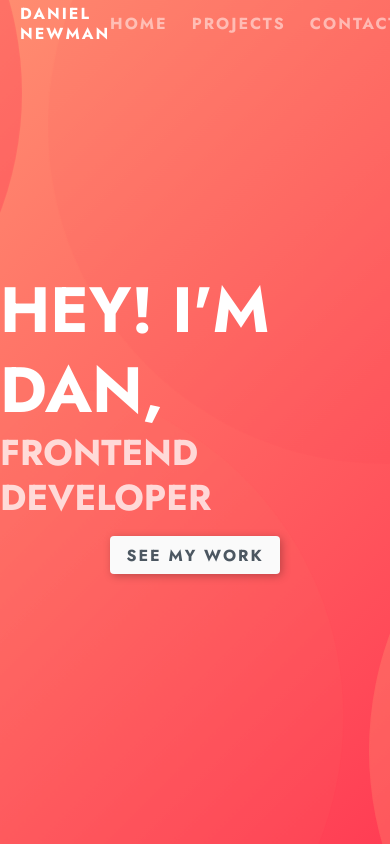
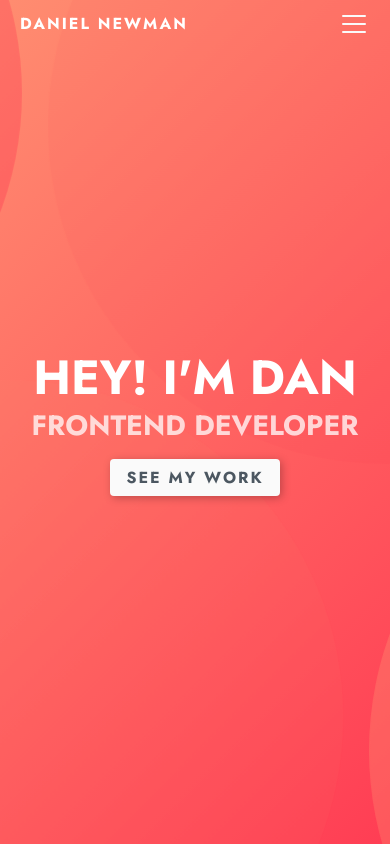
Before and after one commit to mannewdan/portfolio, a React (Vite) app: page / in a window 390 px wide. Shown: the top 844 px of the page. Built offline with nearby package versions, Linux system fonts and the light colour scheme.

Commit message:
responsive header & hero

```diff
--- a/src/components/Header.tsx
+++ b/src/components/Header.tsx
@@ -1,19 +1,36 @@
+import { useState } from "react";
 import Background from "./Background";
 
 export default function Header() {
+  const [active, setActive] = useState(false);
+
   return (
     <>
       <header className="header">
         <Background />
-        <span className="text-h-s">Daniel Newman</span>
-        <nav>
-          <a href="#home" className="text-h-s c-text-light-50">
+        <span className="text-h-s unselectable">Daniel Newman</span>
+        <div
+          className={`nav-dropdown-button ${active ? "active" : ""}`}
+          onClick={() => setActive((prev) => !prev)}
+        >
+          <button></button>
+        </div>
+        <nav className={active ? "active" : ""}>
+          <a onClick={() => setActive(false)} href="#home" className="text-h-s">
             Home
           </a>
-          <a href="#projects" className="text-h-s c-text-light-50">
+          <a
+            onClick={() => setActive(false)}
+            href="#projects"
+            className="text-h-s"
+          >
             Projects
           </a>
-          <a href="#contact" className="text-h-s c-text-light-50">
+          <a
+            onClick={() => setActive(false)}
+            href="#contact"
+            className="text-h-s"
+          >
             Contact
           </a>
         </nav>
--- a/src/components/Hero.tsx
+++ b/src/components/Hero.tsx
@@ -5,7 +5,7 @@ export default function Hero() {
     <section className="hero">
       <Background />
       <div className="main-container">
-        <h1 className="text-h-l">Hey! I'm Dan,</h1>
+        <h1 className="text-h-l">Hey! I'm Dan</h1>
         <p className="text-h-m c-text-light-75">Frontend Developer</p>
 
         <a href="#projects" className="text-h-s">
--- a/src/css/main.css
+++ b/src/css/main.css
@@ -101,18 +101,28 @@ h6 {
 
 .text-h-l {
   font-family: var(--ff-header);
-  font-size: var(--fs-900);
+  font-size: var(--fs-800);
   font-weight: 700;
   line-height: 1.25;
   text-transform: uppercase;
 }
+@media (min-width: 35em) {
+  .text-h-l {
+    font-size: var(--fs-900);
+  }
+}
 
 .text-h-m {
   font-family: var(--ff-header);
-  font-size: var(--fs-700);
+  font-size: var(--fs-600);
   font-weight: 700;
   line-height: 1.25;
   text-transform: uppercase;
+}
+@media (min-width: 35em) {
+  .text-h-m {
+    font-size: var(--fs-700);
+  }
 }
 
 .text-h-s {
@@ -187,43 +197,10 @@ h6 {
   background: hsl(var(--c-bg-dark));
 }
 
-nav a {
-  text-decoration: none;
-  position: relative;
-  transition: color 250ms ease-out 0ms, background-color 250ms ease-out 0ms, transform 250ms ease-out 0ms;
-}
-nav a::after {
-  transition: color 0ms ease-out 75ms, background-color 0ms ease-out 75ms, transform 0ms ease-out 75ms;
-  content: "";
-  position: absolute;
-  left: -0.5ch;
-  top: 40%;
-  z-index: -1;
-  width: calc(100% + 1ch);
-  height: 0.75rem;
-  background-color: hsl(var(--c-text-light)/15%);
-  transform: scaleX(0%);
-  transform-origin: left;
-}
-nav a:hover {
-  color: hsl(var(--c-text-light));
-}
-nav a:hover::after {
-  transition: color 250ms ease-out 0ms, background-color 250ms ease-out 0ms, transform 250ms ease-out 0ms;
-  transform: scaleX(100%);
-}
-
-.hero a {
-  color: hsl(var(--c-text-medium));
-  background: hsl(var(--c-bg-light));
-  text-decoration: none;
-  padding: 0.6rem 1rem 0.5rem 1rem;
-  border-radius: 0.25rem;
-  box-shadow: 2px 2px 8px hsla(0, 0%, 0%, 0.25);
-  transition: transform 100ms ease-out;
-}
-.hero a:hover {
-  transform: translateY(-0.1rem);
+.unselectable {
+  -webkit-user-select: none;
+     -moz-user-select: none;
+          user-select: none;
 }
 
 :root {
@@ -241,27 +218,159 @@ nav a:hover::after {
   z-index: 3;
   height: var(--header-height);
   padding-inline: 1.25rem;
-  -webkit-clip-path: polygon(0% 0%, 100% 0%, 100% var(--header-height), 0% var(--header-height));
-          clip-path: polygon(0% 0%, 100% 0%, 100% var(--header-height), 0% var(--header-height));
-  background: linear-gradient(135deg, hsl(var(--c-accent-main-high)), hsl(var(--c-accent-main-low)));
-  background-attachment: fixed;
-  background-size: 100% max(100vh, 20rem);
 }
 .header > * {
   position: relative;
   z-index: 5;
 }
+.header .background-animation {
+  -webkit-clip-path: polygon(0% 0%, 100% 0%, 100% var(--header-height), 0% var(--header-height));
+          clip-path: polygon(0% 0%, 100% 0%, 100% var(--header-height), 0% var(--header-height));
+}
+.header span {
+  position: relative;
+  z-index: 2;
+}
+.header .nav-dropdown-button {
+  display: flex;
+  align-items: center;
+  cursor: pointer;
+  padding: 0.75rem 0.25rem;
+}
+@media (min-width: 50em) {
+  .header .nav-dropdown-button {
+    display: none;
+  }
+}
+.header .nav-dropdown-button button {
+  cursor: pointer;
+  position: relative;
+  z-index: 2;
+  width: 1.5rem;
+  height: 0.15rem;
+  border-radius: 1rem;
+  border: none;
+  background-color: hsl(var(--c-bg-light));
+  transition: transform 175ms ease-out background-color 175ms ease-out;
+}
+.header .nav-dropdown-button button::before, .header .nav-dropdown-button button::after {
+  content: "";
+  width: 1.5rem;
+  height: 0.15rem;
+  border-radius: 1rem;
+  position: absolute;
+  top: 0;
+  left: 0;
+  background-color: hsl(var(--c-bg-light));
+  transition: transform 175ms ease-out;
+}
+.header .nav-dropdown-button button::before {
+  transform: translateY(-0.5rem);
+}
+.header .nav-dropdown-button button::after {
+  transform: translateY(0.5rem);
+}
+.header .nav-dropdown-button.active button {
+  background-color: hsl(var(--c-bg-light)/0%);
+  transform: rotate(45deg);
+}
+.header .nav-dropdown-button.active button::before {
+  transform: translateY(0) rotate(-90deg) scaleY(2) scaleX(1.25);
+}
+.header .nav-dropdown-button.active button::after {
+  transform: translateY(0) scaleY(2) scaleX(1.25);
+}
 .header nav {
   display: flex;
+  flex-direction: column;
+  justify-content: center;
+  align-items: center;
+  position: absolute;
+  z-index: 1;
+  top: 0;
+  left: 0;
+  width: 100%;
+  height: 100vh;
   gap: 1.5rem;
+  background-color: hsl(var(--c-bg-dark)/90%);
+  transform: translateY(-100%);
+}
+.header nav a {
+  font-size: var(--fs-500);
+  transform: translateX(-70vw);
+  color: hsl(var(--c-text-light));
+  text-decoration: none;
+  position: relative;
+  transition: color 250ms ease-out 0ms, background-color 250ms ease-out 0ms, transform 250ms ease-out 0ms;
+}
+.header nav a:hover {
+  color: hsl(var(--c-text-light));
+}
+.header nav a:hover::after {
+  transition: color 250ms ease-out 0ms, background-color 250ms ease-out 0ms, transform 250ms ease-out 0ms;
+  transform: scaleX(100%);
+}
+.header nav a::after {
+  transition: color 0ms ease-out 75ms, background-color 0ms ease-out 75ms, transform 0ms ease-out 75ms;
+  content: "";
+  position: absolute;
+  left: -0.5ch;
+  top: 40%;
+  z-index: -1;
+  width: calc(100% + 1ch);
+  height: 0.75rem;
+  background-color: hsl(var(--c-text-light)/15%);
+  transform: scaleX(0%);
+  transform-origin: left;
+}
+@media (min-width: 50em) {
+  .header nav {
+    flex-direction: row;
+    background: none;
+    transform: translateY(0);
+    height: unset;
+    width: unset;
+    position: initial;
+  }
+  .header nav a {
+    font-size: var(--fs-400);
+    transform: translateX(0);
+    transition: color 250ms ease-out 0ms, background-color 250ms ease-out 0ms;
+    color: hsl(var(--c-text-light)/50%);
+  }
+  .header nav a:hover {
+    color: hsl(var(--c-text-light));
+  }
+}
+.header nav.active {
+  transition: transform 350ms ease-out;
+  transform: translateY(0);
+}
+.header nav.active a {
+  transform: translateX(0);
+}
+.header nav.active a:nth-child(1) {
+  transition-delay: 275ms;
+}
+.header nav.active a:nth-child(2) {
+  transition-delay: 350ms;
+}
+.header nav.active a:nth-child(3) {
+  transition-delay: 425ms;
+}
+.header nav.active a:nth-child(4) {
+  transition-delay: 500ms;
+}
+.header nav.active a:nth-child(5) {
+  transition-delay: 575ms;
 }
 .header *::-moz-selection {
-  color: hsl(var(--c-text-light));
-  background-color: hsl(var(--c-accent-main-low));
+  color: hsl(var(--c-accent-main-low));
+  background-color: hsl(var(--c-bg-light));
 }
 .header *::selection {
-  color: hsl(var(--c-text-light));
-  background-color: hsl(var(--c-accent-main-low));
+  color: hsl(var(--c-accent-main-low));
+  background-color: hsl(var(--c-bg-light));
 }
 
 :root {
@@ -302,14 +411,24 @@ nav a:hover::after {
 }
 .hero .main-container a {
   margin-top: 1rem;
+  color: hsl(var(--c-text-medium));
+  background: hsl(var(--c-bg-light));
+  text-decoration: none;
+  padding: 0.6rem 1rem 0.5rem 1rem;
+  border-radius: 0.25rem;
+  box-shadow: 2px 2px 8px hsla(0, 0%, 0%, 0.25);
+  transition: transform 100ms ease-out;
+}
+.hero .main-container a:hover {
+  transform: translateY(-0.1rem);
 }
 .hero *::-moz-selection {
-  color: hsl(var(--c-text-light));
-  background-color: hsl(var(--c-accent-main-low));
+  color: hsl(var(--c-accent-main-low));
+  background-color: hsl(var(--c-bg-light));
 }
 .hero *::selection {
-  color: hsl(var(--c-text-light));
-  background-color: hsl(var(--c-accent-main-low));
+  color: hsl(var(--c-accent-main-low));
+  background-color: hsl(var(--c-bg-light));
 }
 
 :root {
--- a/src/scss/globals/_index.scss
+++ b/src/scss/globals/_index.scss
@@ -1,6 +1,6 @@
+@use "breakpoints";
 @use "reset";
 @use "colors";
 @use "typography";
 @use "defaults";
 @use "utils";
-@use "links";
--- a/src/scss/globals/_links.scss
+++ /dev/null
@@ -1,48 +0,0 @@
-@use "./utils" as *;
-
-nav a {
-  text-decoration: none;
-
-  position: relative;
-  &::after {
-    @include fade(0ms, 75ms);
-
-    content: "";
-    position: absolute;
-    left: -0.5ch;
-    top: 40%;
-    z-index: -1;
-
-    width: calc(100% + 1ch);
-    height: 0.75rem;
-    background-color: hsl(var(--c-text-light) / 15%);
-
-    transform: scaleX(0%);
-    transform-origin: left;
-  }
-
-  @include fade(250ms);
-  &:hover {
-    color: hsl(var(--c-text-light));
-
-    &::after {
-      @include fade(250ms);
-      transform: scaleX(100%);
-    }
-  }
-}
-
-.hero a {
-  color: hsl(var(--c-text-medium));
-  background: hsl(var(--c-bg-light));
-  text-decoration: none;
-  padding: 0.6rem 1rem 0.5rem 1rem;
-  border-radius: 0.25rem;
-
-  box-shadow: 2px 2px 8px hsl(0 0% 0% / 25%);
-
-  transition: transform 100ms ease-out;
-  &:hover {
-    transform: translateY(-0.1rem);
-  }
-}
--- a/src/scss/globals/_typography.scss
+++ b/src/scss/globals/_typography.scss
@@ -1,3 +1,5 @@
+@use "./breakpoints" as *;
+
 :root {
   --ff-body: "Rubik", sans-serif;
   --ff-header: "Jost", sans-serif;
@@ -12,17 +14,25 @@
 
 .text-h-l {
   font-family: var(--ff-header);
-  font-size: var(--fs-900);
+  font-size: var(--fs-800);
   font-weight: 700;
   line-height: 1.25;
   text-transform: uppercase;
+
+  @include breakpoint(small) {
+    font-size: var(--fs-900);
+  }
 }
 .text-h-m {
   font-family: var(--ff-header);
-  font-size: var(--fs-700);
+  font-size: var(--fs-600);
   font-weight: 700;
   line-height: 1.25;
   text-transform: uppercase;
+
+  @include breakpoint(small) {
+    font-size: var(--fs-700);
+  }
 }
 .text-h-s {
   font-family: var(--ff-header);
--- a/src/scss/globals/_utils.scss
+++ b/src/scss/globals/_utils.scss
@@ -7,9 +7,17 @@
     background-color $duration ease-out $delay,
     transform $duration ease-out $delay;
 }
+@mixin fadeColor($duration: 250ms, $delay: 0ms) {
+  transition: color $duration ease-out $delay,
+    background-color $duration ease-out $delay;
+}
 
 .block {
   position: relative;
   z-index: 2;
   background: hsl(var(--c-bg-dark));
 }
+
+.unselectable {
+  user-select: none;
+}
--- a/src/scss/layout/_header.scss
+++ b/src/scss/layout/_header.scss
@@ -1,3 +1,6 @@
+@use "../globals/breakpoints" as *;
+@use "../globals/utils" as *;
+
 :root {
   --header-height: 3rem;
 }
@@ -21,27 +24,155 @@
     z-index: 5;
   }
 
+  .background-animation {
     clip-path: polygon(
       0% 0%,
       100% 0%,
       100% var(--header-height),
       0% var(--header-height)
     );
-  background: linear-gradient(
-    135deg,
-    hsl(var(--c-accent-main-high)),
-    hsl(var(--c-accent-main-low))
-  );
-  background-attachment: fixed;
-  background-size: 100% max(100vh, 20rem);
+  }
 
+  span {
+    position: relative;
+    z-index: 2;
+  }
+  .nav-dropdown-button {
+    display: flex;
+    align-items: center;
+    cursor: pointer;
+    padding: 0.75rem 0.25rem;
+
+    @include breakpoint(medium) {
+      display: none;
+    }
+
+    button {
+      cursor: pointer;
+      position: relative;
+      z-index: 2;
+      width: 1.5rem;
+      height: 0.15rem;
+      border-radius: 1rem;
+      border: none;
+      background-color: hsl(var(--c-bg-light));
+
+      transition: transform 175ms ease-out background-color 175ms ease-out;
+
+      &::before,
+      &::after {
+        content: "";
+        width: 1.5rem;
+        height: 0.15rem;
+        border-radius: 1rem;
+        position: absolute;
+        top: 0;
+        left: 0;
+        background-color: hsl(var(--c-bg-light));
+
+        transition: transform 175ms ease-out;
+      }
+      &::before {
+        transform: translateY(-0.5rem);
+      }
+      &::after {
+        transform: translateY(0.5rem);
+      }
+    }
+
+    &.active button {
+      background-color: hsl(var(--c-bg-light) / 0%);
+      transform: rotate(45deg);
+      &::before {
+        transform: translateY(0) rotate(-90deg) scaleY(2) scaleX(1.25);
+      }
+      &::after {
+        transform: translateY(0) scaleY(2) scaleX(1.25);
+      }
+    }
+  }
   nav {
     display: flex;
+    flex-direction: column;
+    justify-content: center;
+    align-items: center;
+
+    position: absolute;
+    z-index: 1;
+    top: 0;
+    left: 0;
+    width: 100%;
+    height: 100vh;
     gap: 1.5rem;
+    background-color: hsl(var(--c-bg-dark) / 90%);
+    transform: translateY(-100%);
+    a {
+      font-size: var(--fs-500);
+      transform: translateX(-70vw);
+      color: hsl(var(--c-text-light));
+      text-decoration: none;
+
+      position: relative;
+      @include fade(250ms);
+      &:hover {
+        color: hsl(var(--c-text-light));
+
+        &::after {
+          @include fade(250ms);
+          transform: scaleX(100%);
+        }
+      }
+      &::after {
+        @include fade(0ms, 75ms);
+
+        content: "";
+        position: absolute;
+        left: -0.5ch;
+        top: 40%;
+        z-index: -1;
+
+        width: calc(100% + 1ch);
+        height: 0.75rem;
+        background-color: hsl(var(--c-text-light) / 15%);
+
+        transform: scaleX(0%);
+        transform-origin: left;
+      }
+    }
+    @include breakpoint(medium) {
+      flex-direction: row;
+      background: none;
+      transform: translateY(0);
+      height: unset;
+      width: unset;
+      position: initial;
+      a {
+        font-size: var(--fs-400);
+        transform: translateX(0);
+        @include fadeColor(250ms);
+        color: hsl(var(--c-text-light) / 50%);
+        &:hover {
+          color: hsl(var(--c-text-light));
+        }
+      }
+    }
+    &.active {
+      transition: transform 350ms ease-out;
+      transform: translateY(0);
+      a {
+        transform: translateX(0);
+      }
+
+      @for $i from 1 through 5 {
+        a:nth-child(#{$i}) {
+          transition-delay: calc(200ms + $i * 75ms);
+        }
+      }
+    }
   }
 
   & *::selection {
-    color: hsl(var(--c-text-light));
-    background-color: hsl(var(--c-accent-main-low));
+    color: hsl(var(--c-accent-main-low));
+    background-color: hsl(var(--c-bg-light));
   }
 }
--- a/src/scss/layout/_hero.scss
+++ b/src/scss/layout/_hero.scss
@@ -39,14 +39,25 @@
     &::after {
       bottom: 0;
     }
-
     a {
       margin-top: 1rem;
+      color: hsl(var(--c-text-medium));
+      background: hsl(var(--c-bg-light));
+      text-decoration: none;
+      padding: 0.6rem 1rem 0.5rem 1rem;
+      border-radius: 0.25rem;
+
+      box-shadow: 2px 2px 8px hsl(0 0% 0% / 25%);
+
+      transition: transform 100ms ease-out;
+      &:hover {
+        transform: translateY(-0.1rem);
+      }
     }
   }
 
   & *::selection {
-    color: hsl(var(--c-text-light));
-    background-color: hsl(var(--c-accent-main-low));
+    color: hsl(var(--c-accent-main-low));
+    background-color: hsl(var(--c-bg-light));
   }
 }
```
Also changed, not shown: src/scss/globals/_breakpoints.scss (added, +11 -0 lines), 1 other file (tests, documents, lock files or other folders). Lines whose indentation alone changed are shown as unchanged.
